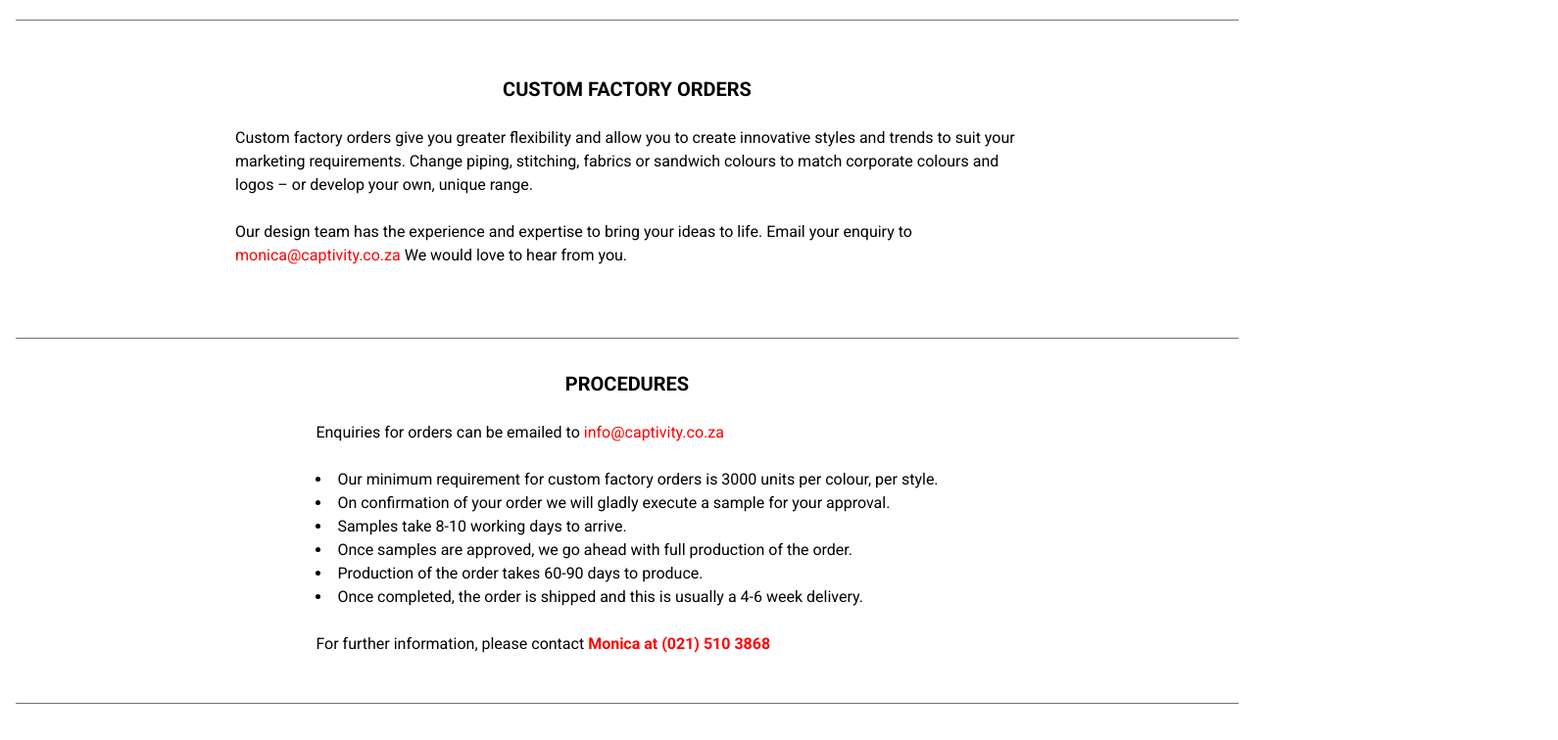
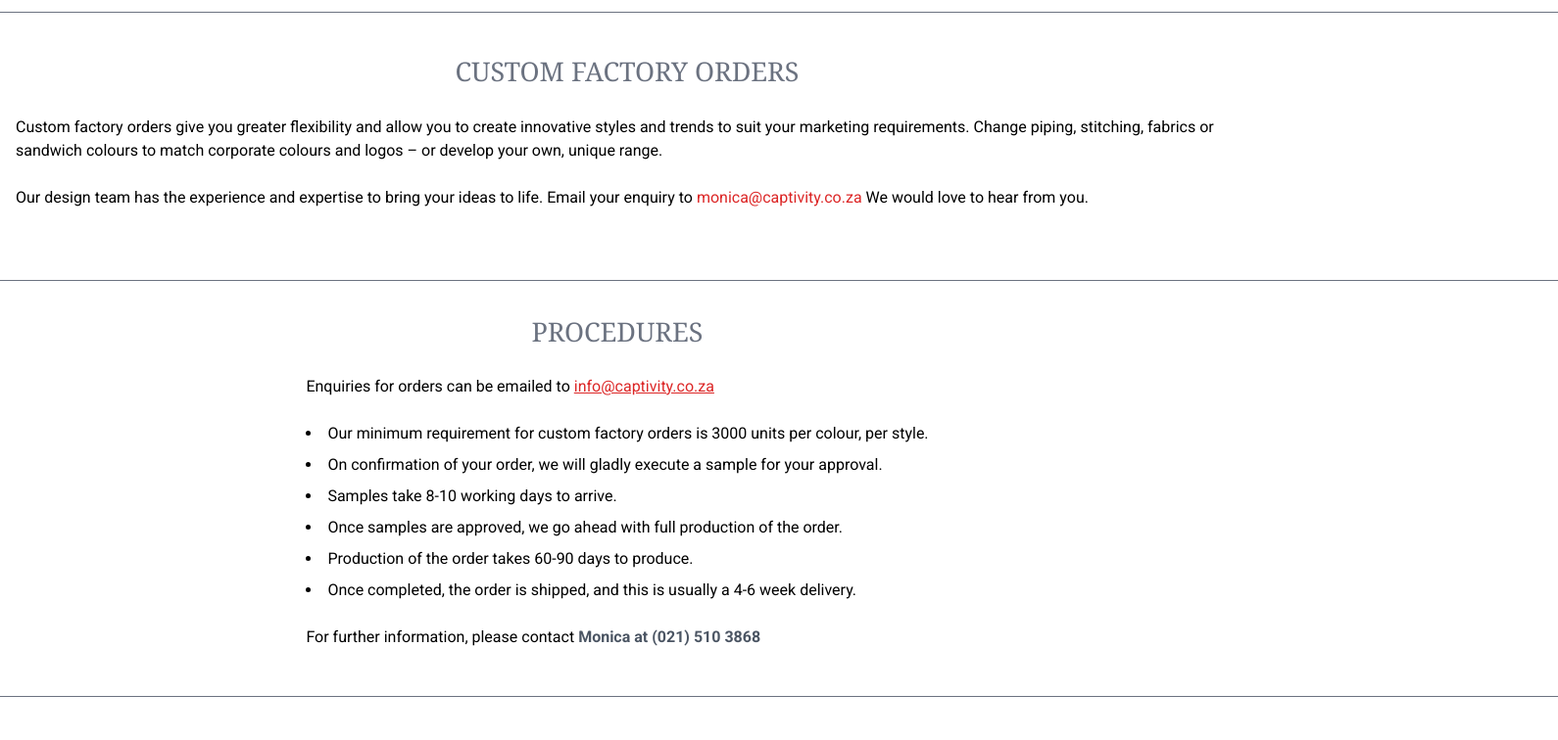
Before and after one commit to Codeeza/captivity-typescript, a Next.js app: page /custom-orders in a window 1280 px wide. Shown: the part 300-1056 px from the top of the page at 98% size, 1590 px wide, since content can reach past the window. Built offline with nearby package versions, Linux system fonts and the light colour scheme.

Commit message:
modified:   app/custom-orders/CustomOrders.module.css 	modified:   app/custom-orders/page.tsx

```diff
--- a/app/custom-orders/page.tsx
+++ b/app/custom-orders/page.tsx
@@ -4,58 +4,66 @@
 const CustomOrders = () => {
   return (
     <div className={styles.customOrdersContainer}>
-      <h1 className={`${styles.customOrdersTitle} text-4xl font-bold mb-4`}>
+      <h1
+        className={`${styles.customOrdersTitle} text-4xl font-serif font-bold mb-2`}
+      >
         Custom Orders
       </h1>
       {/* Line */}
-      <div className="w-full h-px   bg-gray-500 my-8"></div>
+      <div className="w-[1900px] h-px bg-gray-500 mb-4 mt-8"></div>
       <br />
-      <section className={`${styles.customOrdersSection} mb-4`}>
-        <h2 className="text-xl font-semibold text-black text-center">
+
+      <div
+        className={`${styles.customOrdersSection}justify justify-center mb-4`}
+      >
+        <h2 className="text-[27px] font-serif text-gray-500 text-center">
           CUSTOM FACTORY ORDERS
         </h2>
         <br />
-        <div>
         <p>
           Custom factory orders give you greater flexibility and allow you to
           create innovative styles and trends to suit your marketing
-            requirements. Change piping, stitching, fabrics or sandwich colours
-            to match corporate colours and logos – or develop your own, unique
-            range.
+          requirements. Change piping, stitching, fabrics or sandwich colours to
+          match corporate colours and logos – or develop your own, unique range.
         </p>
         <br />
         <p>
           Our design team has the experience and expertise to bring your ideas
           to life. Email your enquiry to{" "}
           <a href="https://www.monica@captivity.co.za.">
-              monica@captivity.co.za
+            <span className="text-red-600">monica@captivity.co.za</span>
           </a>{" "}
           We would love to hear from you.
         </p>
         <br />
       </div>
-      </section>
+      {/* Line Above Procedures */}
+      <div className="w-[1900px] h-px bg-gray-500 mb-4 mt-8"></div>
 
-      {/* Line Above Procedures */}
-      <div className="w-full h-px   bg-gray-500 my-8"></div>
-
-      <section className={`${styles.customOrdersSection} mb-4`}>
-        <h2 className="text-xl font-semibold text-black text-center">
+      <div className="pr-5 mb-4 mt-4">
+        <h2 className="text-[27px] font-serif text-gray-500 text-center">
           PROCEDURES
         </h2>
         <br />
         <p>
           Enquiries for orders can be emailed to{" "}
-          <a href="https://www.info@captivity.co.za">info@captivity.co.za</a>
+          <a
+            href="mailto:info@captivity.co.za"
+            className="text-red-600 underline"
+          >
+            info@captivity.co.za
+          </a>
         </p>
+
         <br />
-        <div className={`${styles.customOrdersSection} text-black`}>
+
+        <ul className="text-black list-disc list-inside space-y-2">
           <li>
             Our minimum requirement for custom factory orders is 3000 units per
             colour, per style.
           </li>
           <li>
-            On confirmation of your order we will gladly execute a sample for
+            On confirmation of your order, we will gladly execute a sample for
             your approval.
           </li>
           <li>Samples take 8-10 working days to arrive.</li>
@@ -65,23 +73,27 @@
           </li>
           <li>Production of the order takes 60-90 days to produce.</li>
           <li>
-            Once completed, the order is shipped and this is usually a 4-6 week
+            Once completed, the order is shipped, and this is usually a 4-6 week
             delivery.
           </li>
-        </div>
+        </ul>
+
         <br />
+
         <p>
           For further information, please contact{" "}
-          <a className="text-gray-500 font-bold">Monica at (021) 510 3868</a>
+          <a href="tel:+27215103868" className="text-gray-600 font-bold">
+            Monica at (021) 510 3868
+          </a>
         </p>
-      </section>
+      </div>
 
       {/* Line Above Understanding Custom Headwear and Apparel */}
-      <div className="w-full h-px   bg-gray-500 my-8"></div>
+      <div className="w-[1900px] h-px bg-gray-500 mb-4 mt-8"></div>
 
       <br />
       <section className={`${styles.customOrdersSection} mb-4`}>
-        <h2 className="text-xl font-semibold text-black text-center">
+        <h2 className="text-[27px] font-serif text-gray-500 text-center">
           UNDERSTANDING CUSTOM HEADWEAR AND APPAREL
         </h2>
         <br />
```
Also changed, not shown: app/custom-orders/CustomOrders.module.css (line endings or trailing spaces). Lines whose indentation alone changed are shown as unchanged.
